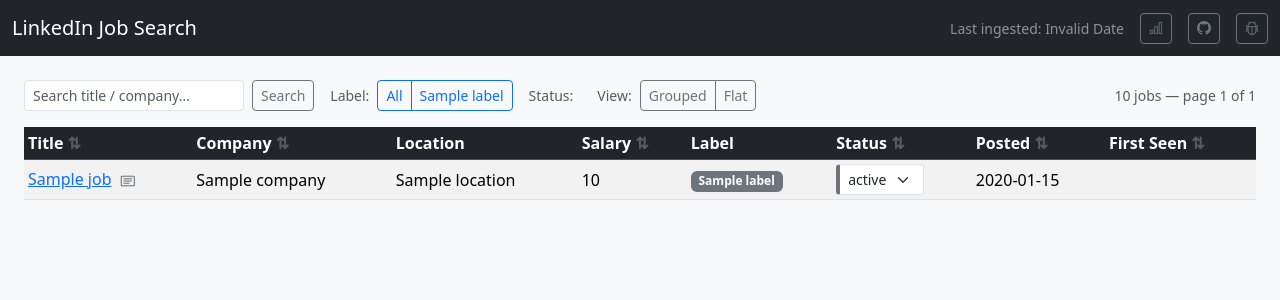
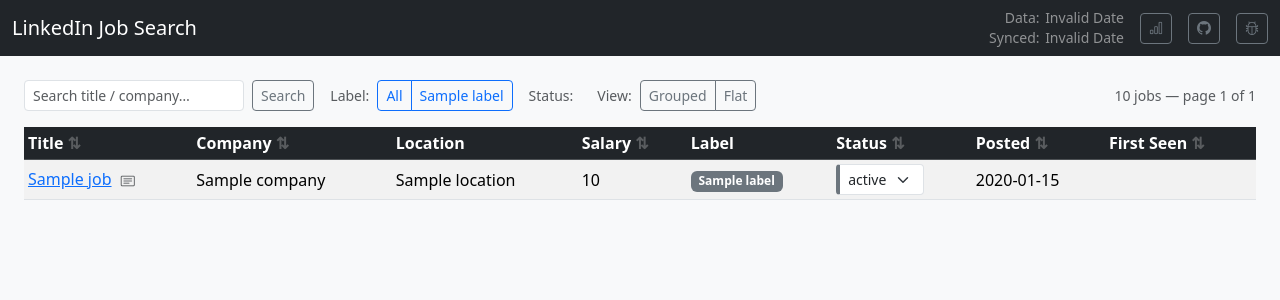
Before and after one commit to dballing/jobsearch, a Python web app: template templates/jobs.html in a window 1280 px wide. Shown: the top 300 px of the page. Run offline with Jinja, Linux system fonts and the light colour scheme; the template is opened without the code that fills it: most values are stand-ins (such as "Sample title", 1, 10 or a date in 2020); some libraries are stand-ins or nearby versions.

Commit message:
app: split navbar timestamp into Data/Synced with aligned colons
- ingest_state gains a last_synced_at column (Python UTC ISO timestamp)
  written by record_state() after each local ingest run
- Context processor updated to expose both last_data_at (Apify run time)
  and last_synced_at (local ingest time); both converted to browser local
  timezone via JS
- Navbar displays the two timestamps in a CSS grid so colons align
- Migration added to both open_db() and get_db() for the new column

Co-Authored-By: Claude Sonnet 4.6 <noreply@anthropic.com>

```diff
--- a/templates/base.html
+++ b/templates/base.html
@@ -23,9 +23,17 @@
     <div class="container-fluid">
       <a class="navbar-brand" href="/">LinkedIn Job Search</a>
       <div class="d-flex align-items-center gap-3">
-        {% if last_ingested %}
-        <span class="text-white-50 small" id="lastIngestedLabel"
-              {% if last_ingested_iso %}data-ts="{{ last_ingested_iso }}"{% endif %}>Last ingested: {{ last_ingested }}</span>
+        {% if last_data_at or last_synced_at %}
+        <div class="text-white-50 small" style="display:grid;grid-template-columns:max-content auto;column-gap:0.35rem;line-height:1.4">
+          {% if last_data_at %}
+          <span class="text-end">Data:</span>
+          <span id="lastDataLabel" data-ts="{{ last_data_iso }}">{{ last_data_at }}</span>
+          {% endif %}
+          {% if last_synced_at %}
+          <span class="text-end">Synced:</span>
+          <span id="lastSyncedLabel" data-ts="{{ last_synced_iso }}">{{ last_synced_at }}</span>
+          {% endif %}
+        </div>
         {% endif %}
         <button class="btn btn-sm btn-outline-secondary" onclick="showStats()" title="Stats">
           <i class="bi bi-bar-chart"></i>
@@ -83,14 +91,13 @@
   <script src="https://cdn.jsdelivr.net/npm/chart.js@4.4.4/dist/chart.umd.min.js"></script>
   <script>
   document.addEventListener('DOMContentLoaded', () => {
-    const el = document.getElementById('lastIngestedLabel');
-    if (el && el.dataset.ts) {
-      const d = new Date(el.dataset.ts);
-      el.textContent = 'Last ingested: ' + d.toLocaleString([], {
-        year: 'numeric', month: 'short', day: 'numeric',
-        hour: '2-digit', minute: '2-digit',
-      });
-    }
+    const fmtOpts = {year:'numeric', month:'short', day:'numeric', hour:'2-digit', minute:'2-digit'};
+    ['lastDataLabel', 'lastSyncedLabel'].forEach(id => {
+      const el = document.getElementById(id);
+      if (el && el.dataset.ts) {
+        el.textContent = new Date(el.dataset.ts).toLocaleString([], fmtOpts);
+      }
+    });
   });
   </script>
   <script>
```
Also changed, not shown: app.py (+18 -7 lines), ingest.py (+16 -8 lines).
